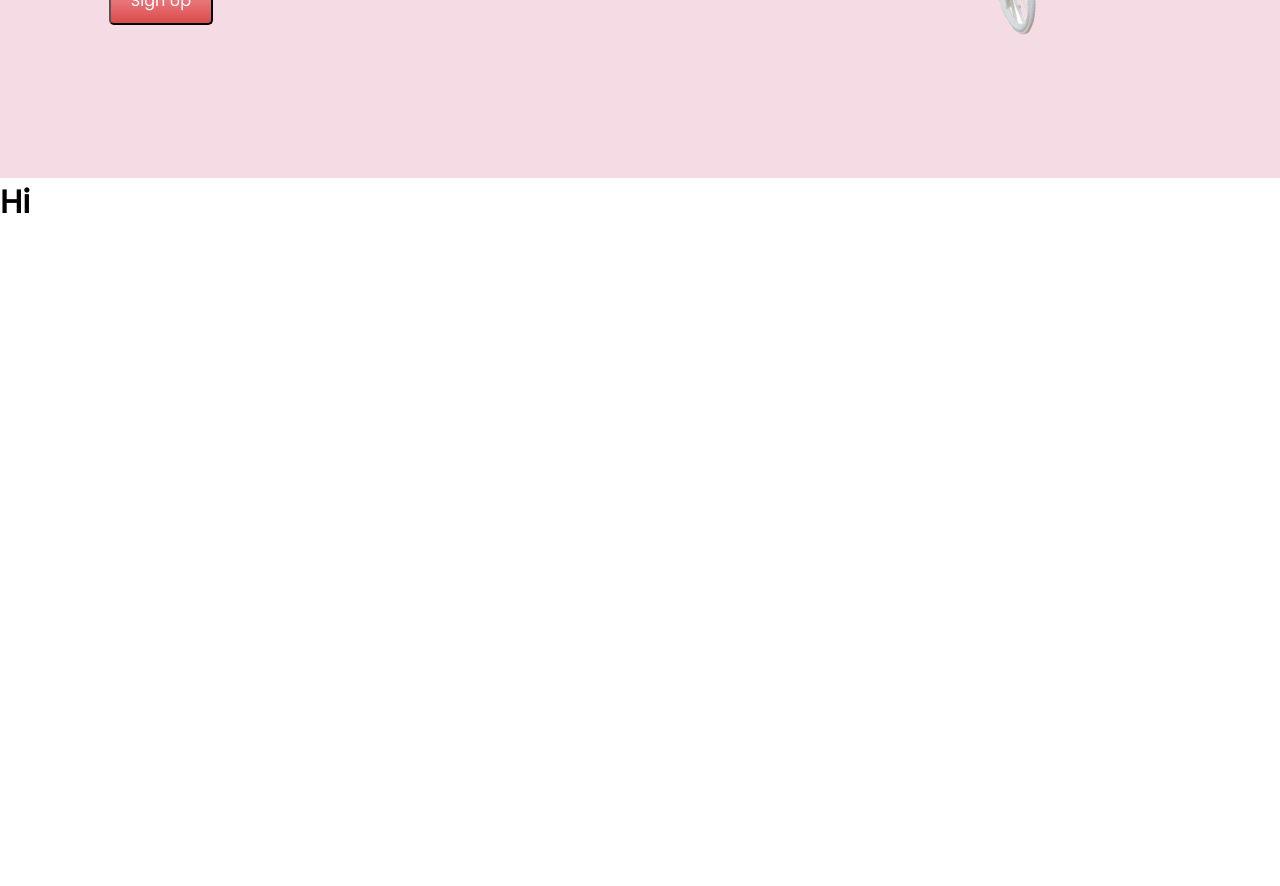
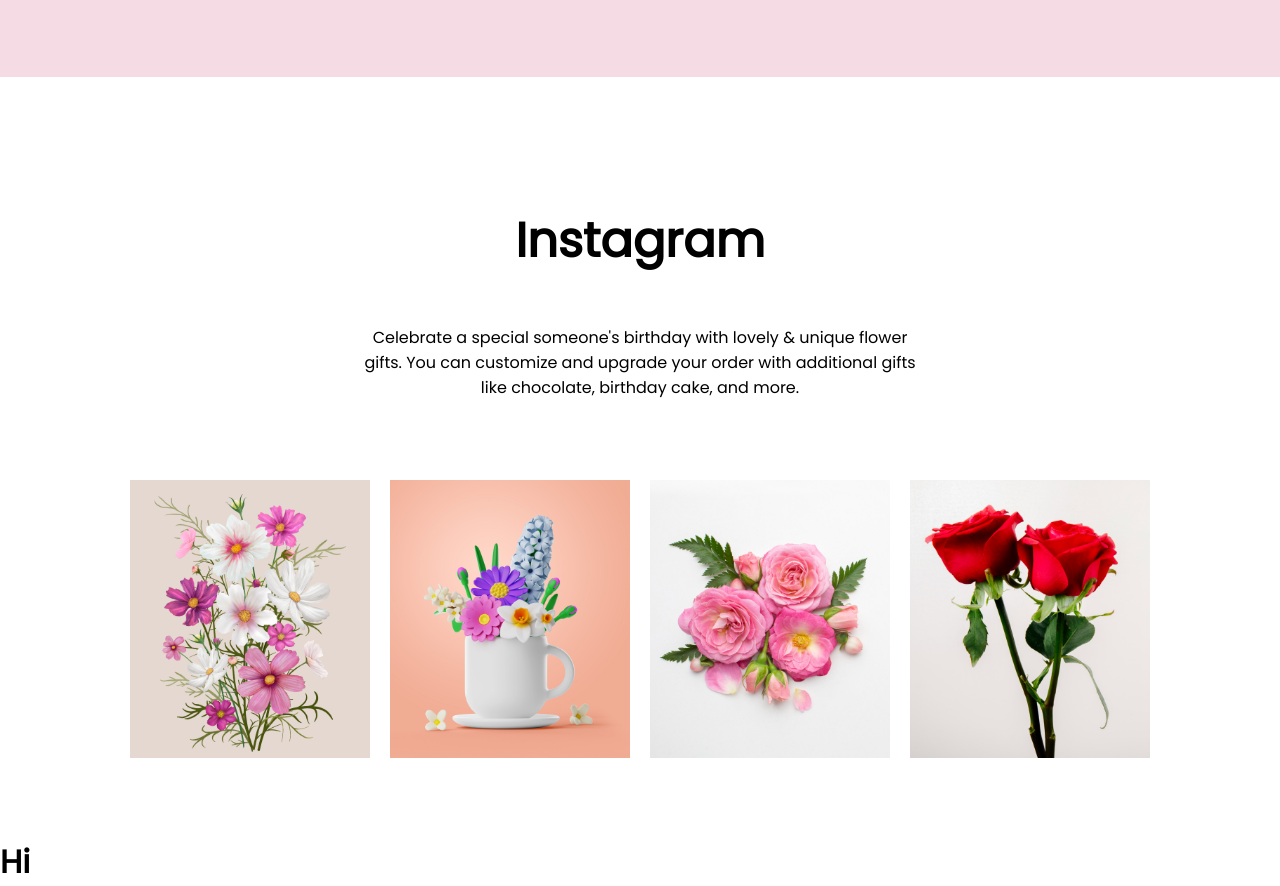
Before and after one commit to Md-Nazmus-Sakib/haven-flower-shop, a plain HTML site: page index.html in a window 1280 px wide. Shown: the part 2880-3766 px from the top of the page. Before the commit the page ends 3106 px from the top, so only its background shows below. Drawn offline with Linux system fonts and the light colour scheme.

Commit message:
instagram-section

```diff
--- a/css/style.css
+++ b/css/style.css
@@ -52,18 +52,18 @@
     margin:3em;
  }
 
- .feature-section-header{
+ .middle-section-header{
     display: flex;
     justify-content: center;
     margin:5em;
  }
 
- .feature-text{
+ .middle-section-text{
     width:50%;
     text-align: center;
  }
 
- .feature-text h1{
+ .middle-section-text h1{
     font-size: 3em;
     margin: 1em 0;
  }
@@ -78,7 +78,7 @@
  }
 
  .feature-card{
-    width:400px;
+    width:20em;
     border-radius: 195px 195px 0 0;
     margin-bottom: 1em;
  }
@@ -129,3 +129,23 @@
  /*=========================
  Hot Deal Section End
  ============================== */
+
+
+ /*=========================
+ Instagram Section Start
+ ============================== */
+ .instagram-image{
+    display: flex;
+    justify-content: center;
+    align-items: center;
+    gap:20px;
+    margin: 5em;
+ }
+
+ .instagram-image img{
+    width:15em;
+ }
+
+ /*=========================
+ Instagram Section End
+ ============================== */
--- a/index.html
+++ b/index.html
@@ -38,8 +38,8 @@
         Our Feature section start
         ========================== -->
         <section class="feature-section">
-            <header class="feature-section-header">
-                <div class="feature-text">
+            <header class="middle-section-header">
+                <div class="middle-section-text">
                     <h1>Our Featured Flowers</h1>
                     <p>Check out the Exotic Fresh Flower Bouquets to add more freshness to your Love & Romance.</p>
 
@@ -107,6 +107,40 @@
         <!--========================
         Hot Dil section end
         ========================== -->
+        <!--========================
+        Instagram section Start
+        ========================== -->
+        <section>
+            <div class="middle-section-header">
+                <div class="middle-section-text">
+                    <h1>Instagram</h1>
+                    <p>Celebrate a special someone's birthday with lovely & unique flower gifts. You can customize and upgrade your order with additional gifts like chocolate, birthday cake, and more. </p>
+                </div>
+            </div>
+            <div class="instagram-image">
+               <img src="images/instagram/instagram (1).png" alt="">
+               <img src="images/instagram/instagram (2).png" alt="">
+               <img src="images/instagram/instagram (3).png" alt="">
+               <img src="images/instagram/instagram (4).png" alt="">
+
+            </div>
+        </section>
+        <!--========================
+        Instagram section end
+        ========================== -->
+        <!--========================
+        Latest Deal section Start
+        ========================== -->
+        <section>
+            <div class="latest-deal">
+                <div>
+
+                </div>
+            </div>
+        </section>
+        <!--========================
+        Latest Deal section end
+        ========================== -->
 
     </main>
 
```
Also changed, not shown: images/instagram/instagram (1).png (added), images/instagram/instagram (2).png (added), images/instagram/instagram (3).png (added), images/instagram/instagram (4).png (added), images/instagram/s.png (added).
